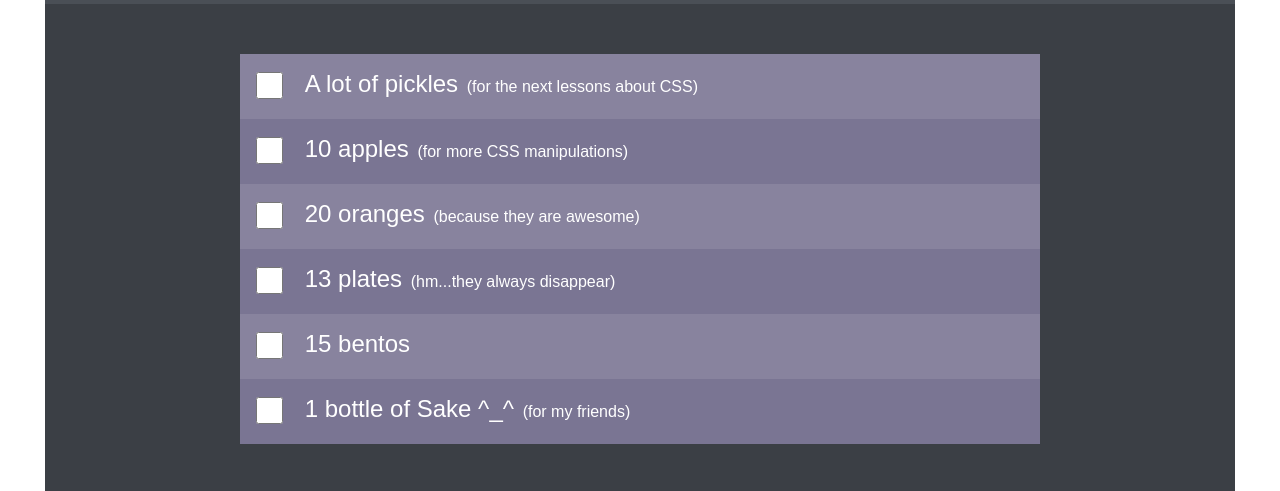
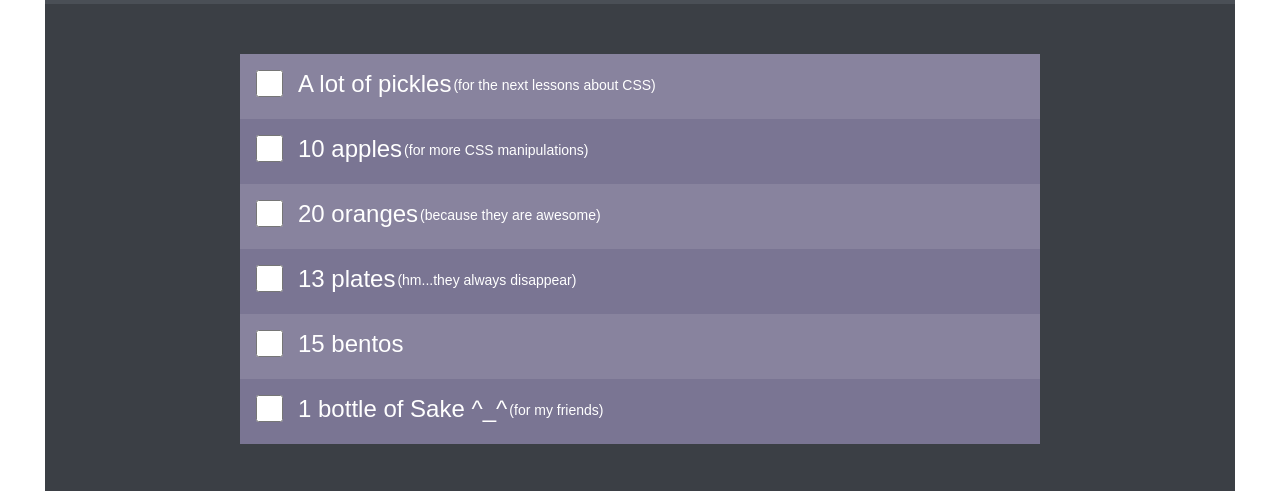
Before and after one commit to mazurenkooleksandr/beetroot-lesson-5-2, a plain HTML site: page index.html in a window 1280 px wide. Shown: the part 136-627 px from the top of the page. Drawn offline with Linux system fonts and the light colour scheme.

Commit message:
Added display: flex; to label

```diff
--- a/css/style.css
+++ b/css/style.css
@@ -60,6 +60,7 @@ input {
 }
 
 label {
+    display: flex;
     padding-left: 15px;
 }
 
@@ -95,8 +96,9 @@ li:active {
 }
 
 .mark {
-    font-size: 16px;
+    font-size: 14px;
     padding-left: 2px;
+    padding-top: 7px;
 }
 
 footer {
```
Also changed, not shown: index.html (+0 -4 lines).
